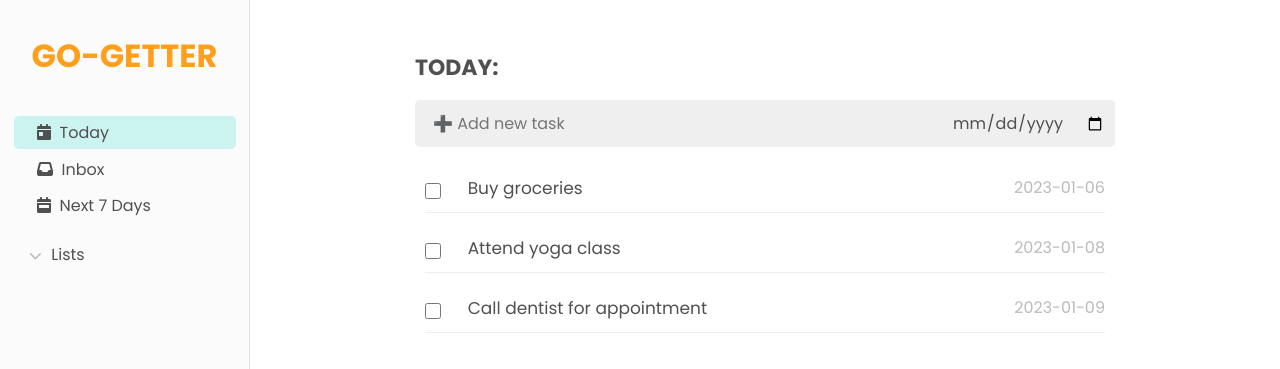
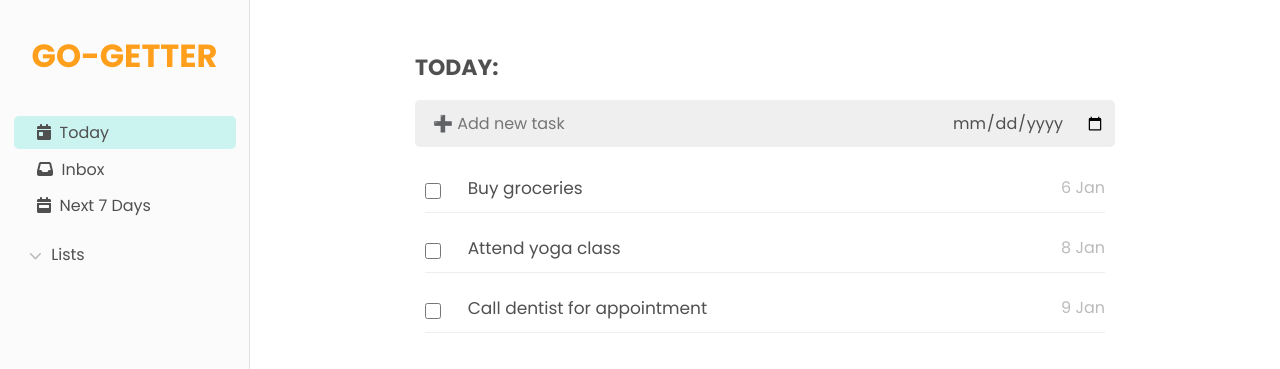
Before and after one commit to clarencetinator7/go-getter, a React (Create React App) app: page / in a window 1280 px wide. Shown: the top 369 px of the page. Built offline with nearby package versions, Linux system fonts and the light colour scheme.

Commit message:
due change format on display

```diff
--- a/src/components/Tasks/TaskForm.jsx
+++ b/src/components/Tasks/TaskForm.jsx
@@ -30,15 +30,15 @@ const TaskForm = props => {
     }
 
 
-    const dueDate = enteredDate ? new Date(enteredDate).toLocaleDateString("en-us", {
-      month: "short",
-      day: "numeric",
-    }) : null;
+    // const dueDate = enteredDate ? new Date(enteredDate).toLocaleDateString("en-us", {
+    //   month: "short",
+    //   day: "numeric",
+    // }) : null;
 
     props.onSubmitTask({
       id: Math.random(),
       task: enteredTask,
-      due: dueDate,
+      due: enteredDate ? enteredDate : null,
       isDone: false,
     });
 
--- a/src/components/Tasks/TaskList.jsx
+++ b/src/components/Tasks/TaskList.jsx
@@ -1,3 +1,4 @@
+import moment from 'moment/moment';
 import React from 'react';
 
 import style from './TaskList.module.css';
@@ -18,7 +19,7 @@ const TaskList = props => {
           <div
             className={`${style["task-item__wrapper"]} ${style["task-due__wrapper"]}`}
           >
-            <span>{item.due}</span>
+            <span>{moment(item.due).format('D MMM')}</span>
           </div>
         </li>
       );
```
